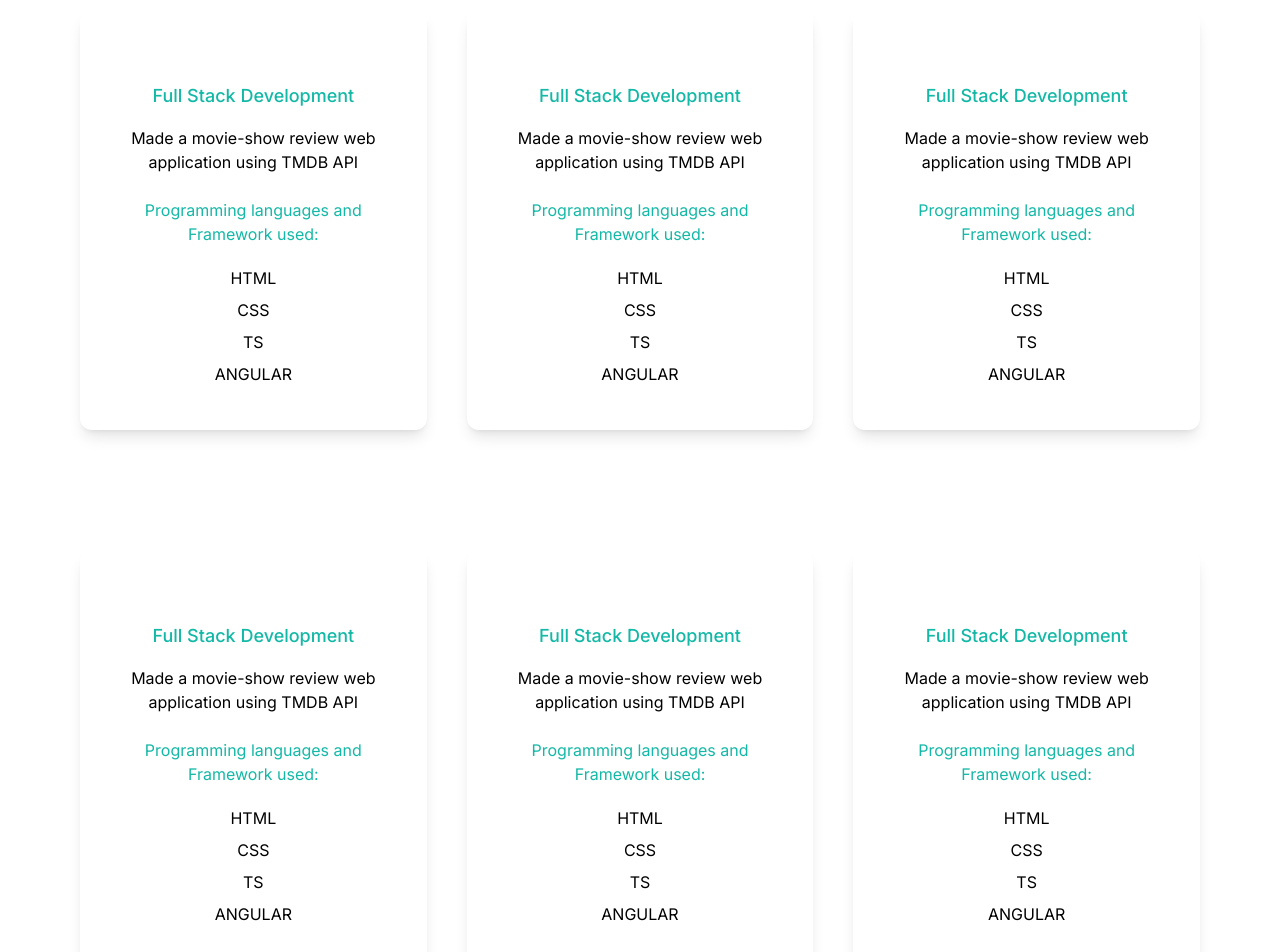
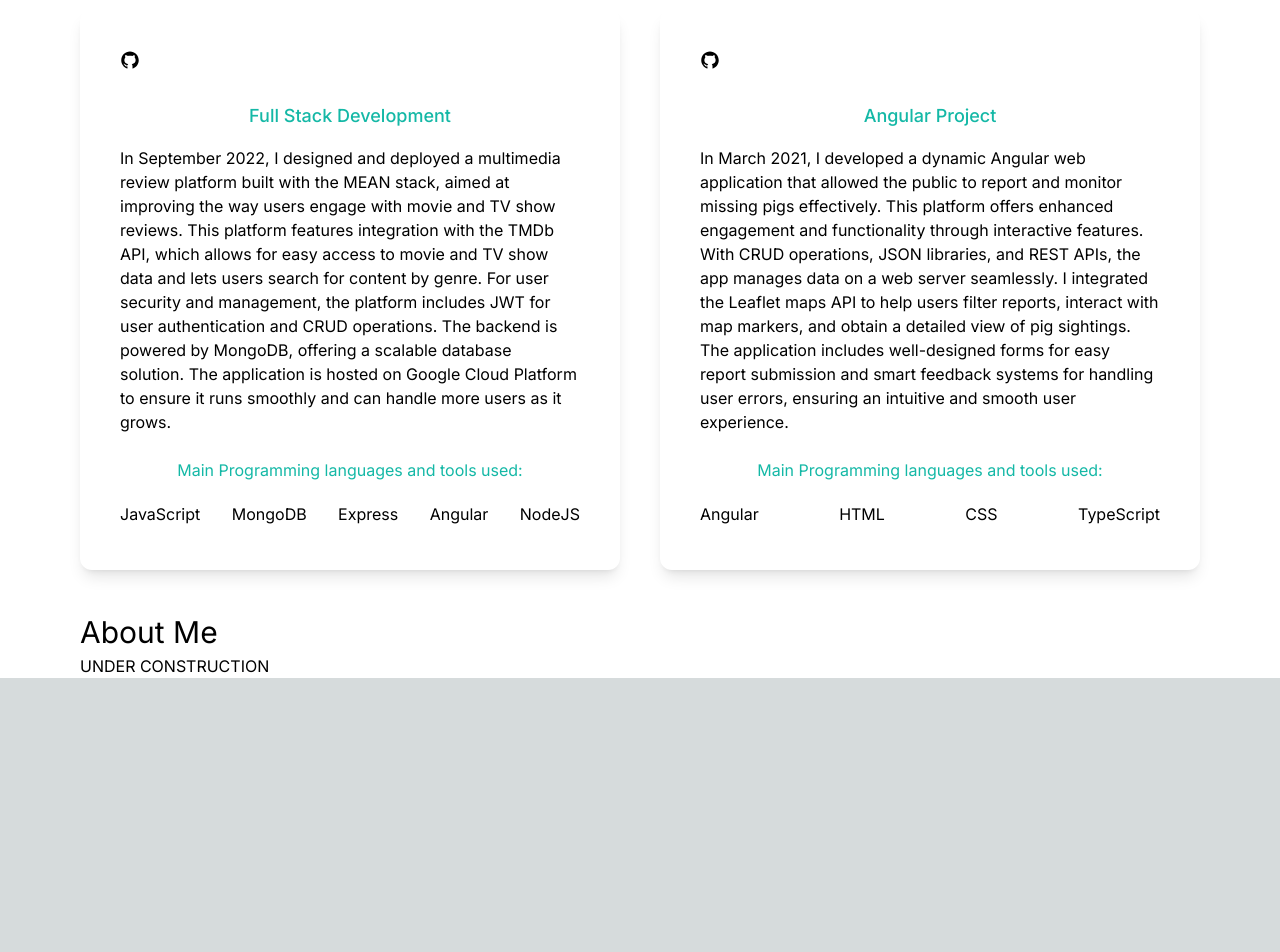
Before and after one commit to gprem09/Portfolio, a Next.js app: page / in a window 1280 px wide. Shown: the part 520-1472 px from the top of the page. After the commit the page ends 1198 px from the top, so only its background shows below. Built offline with nearby package versions, Linux system fonts and the light colour scheme.

Commit message:
updating project info

```diff
--- a/src/app/page.js
+++ b/src/app/page.js
@@ -50,97 +50,46 @@ export default function Home() {
             Projects:
           </h3>
         </div>
-        <div className='grid lg:grid-cols-3 gap-10'>
-          <div className='text-center shadow-lg p-10 rounded-xl my-10'>
-            <h3 className='text-lg font-medium pt-8 pb-2 text-teal-500'>
+        <div className='grid lg:grid-cols-2 gap-10'>
+          <div className='shadow-lg p-10 rounded-xl my-10'>
+            <AiFillGithub className='text-xl'/>
+            <h3 className='text-center text-lg font-medium pt-8 pb-2 text-teal-500'>
               Full Stack Development
             </h3>
             <p className='py-2'>
-              Made a movie-show review web application using TMDB API
+            In September 2022, I designed and deployed a multimedia review platform built with the MEAN stack, aimed at improving the way users engage with movie and TV show reviews. This platform features integration with the TMDb API, which allows for easy access to movie and TV show data and lets users search for content by genre. For user security and management, the platform includes JWT for user authentication and CRUD operations. The backend is powered by MongoDB, offering a scalable database solution. The application is hosted on Google Cloud Platform to ensure it runs smoothly and can handle more users as it grows.
             </p>
-            <h4 className='py-4 text-teal-500'>
-              Programming languages and Framework used:
+            <h4 className='text-center py-4 text-teal-500'>
+              Main Programming languages and tools used:
             </h4>
-            <p className='py-1'>HTML</p>
-            <p className='py-1'>CSS</p>
-            <p className='py-1'>TS</p>
-            <p className='py-1'>ANGULAR</p>
+              <div className='flex justify-between'>
+                <p className='py-1'>JavaScript</p>
+                <p className='py-1'>MongoDB</p>
+                <p className='py-1'>Express</p>
+                <p className='py-1'>Angular</p>
+                <p className='py-1'>NodeJS</p>
+              </div>
           </div>
-          <div className='text-center shadow-lg p-10 rounded-xl my-10'>
-            <h3 className='text-lg font-medium pt-8 pb-2 text-teal-500'>
-              Full Stack Development
+
+          <div className='shadow-lg p-10 rounded-xl my-10'>
+            <AiFillGithub className='text-xl'/>
+            <h3 className='text-center text-lg font-medium pt-8 pb-2 text-teal-500'>
+              Angular Project
             </h3>
             <p className='py-2'>
-              Made a movie-show review web application using TMDB API
+              In March 2021, I developed a dynamic Angular web application that allowed the public to report and monitor missing pigs effectively. This platform offers enhanced engagement and functionality through interactive features. With CRUD operations, JSON libraries, and REST APIs, the app manages data on a web server seamlessly. I integrated the Leaflet maps API to help users filter reports, interact with map markers, and obtain a detailed view of pig sightings. The application includes well-designed forms for easy report submission and smart feedback systems for handling user errors, ensuring an intuitive and smooth user experience.
             </p>
-            <h4 className='py-4 text-teal-500'>
-              Programming languages and Framework used:
+            <h4 className='text-center py-4 text-teal-500'>
+              Main Programming languages and tools used:
             </h4>
-            <p className='py-1'>HTML</p>
-            <p className='py-1'>CSS</p>
-            <p className='py-1'>TS</p>
-            <p className='py-1'>ANGULAR</p>
+              <div className='flex justify-between'>
+                <p className='py-1'>Angular</p>
+                <p className='py-1'>HTML</p>
+                <p className='py-1'>CSS</p>
+                <p className='py-1'>TypeScript</p>
+              </div>
           </div>
-          <div className='text-center shadow-lg p-10 rounded-xl my-10'>
-            <h3 className='text-lg font-medium pt-8 pb-2 text-teal-500'>
-              Full Stack Development
-            </h3>
-            <p className='py-2'>
-              Made a movie-show review web application using TMDB API
-            </p>
-            <h4 className='py-4 text-teal-500'>
-              Programming languages and Framework used:
-            </h4>
-            <p className='py-1'>HTML</p>
-            <p className='py-1'>CSS</p>
-            <p className='py-1'>TS</p>
-            <p className='py-1'>ANGULAR</p>
-          </div>
-          <div className='text-center shadow-lg p-10 rounded-xl my-10'>
-            <h3 className='text-lg font-medium pt-8 pb-2 text-teal-500'>
-              Full Stack Development
-            </h3>
-            <p className='py-2'>
-              Made a movie-show review web application using TMDB API
-            </p>
-            <h4 className='py-4 text-teal-500'>
-              Programming languages and Framework used:
-            </h4>
-            <p className='py-1'>HTML</p>
-            <p className='py-1'>CSS</p>
-            <p className='py-1'>TS</p>
-            <p className='py-1'>ANGULAR</p>
-          </div>
-          <div className='text-center shadow-lg p-10 rounded-xl my-10'>
-            <h3 className='text-lg font-medium pt-8 pb-2 text-teal-500'>
-              Full Stack Development
-            </h3>
-            <p className='py-2'>
-              Made a movie-show review web application using TMDB API
-            </p>
-            <h4 className='py-4 text-teal-500'>
-              Programming languages and Framework used:
-            </h4>
-            <p className='py-1'>HTML</p>
-            <p className='py-1'>CSS</p>
-            <p className='py-1'>TS</p>
-            <p className='py-1'>ANGULAR</p>
-          </div>
-          <div className='text-center shadow-lg p-10 rounded-xl my-10'>
-            <h3 className='text-lg font-medium pt-8 pb-2 text-teal-500'>
-              Full Stack Development
-            </h3>
-            <p className='py-2'>
-              Made a movie-show review web application using TMDB API
-            </p>
-            <h4 className='py-4 text-teal-500'>
-              Programming languages and Framework used:
-            </h4>
-            <p className='py-1'>HTML</p>
-            <p className='py-1'>CSS</p>
-            <p className='py-1'>TS</p>
-            <p className='py-1'>ANGULAR</p>
-          </div>
+
         </div>
       </section>
 
```
